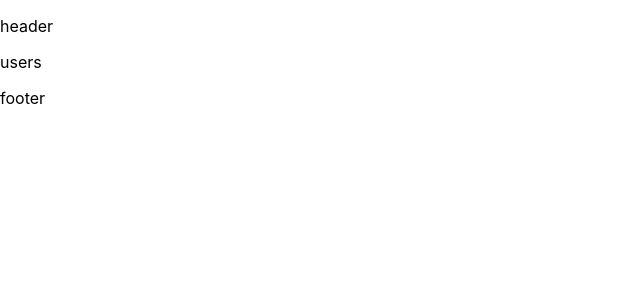
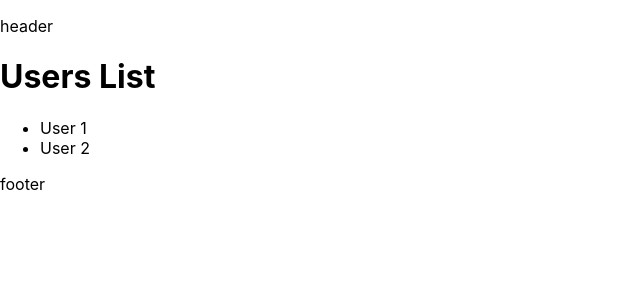
Before and after one commit to GhMamadreza84/next-pages-route, a Next.js app: page /users in a window 1280 px wide. Shown: the top 300 px of the page, without its empty margins (0-640 px from the left). Built offline with nearby package versions, Linux system fonts and the light colour scheme.

Commit message:
i with link tag i create dynamic route in users folder

```diff
--- a/pages/users/index.js
+++ b/pages/users/index.js
@@ -1,5 +1,19 @@
- const index = () => {
-  return <p>users</p>;
+import Link from "next/link";
+
+const index = () => {
+  return (
+    <>
+      <h1>Users List</h1>
+      <ul>
+        <li>
+          <Link href="/users/1">User 1</Link>
+        </li>
+        <li>
+          <Link href="/users/2">User 2</Link>
+        </li>
+      </ul>
+    </>
+  );
 };
 
 export default index;
```
